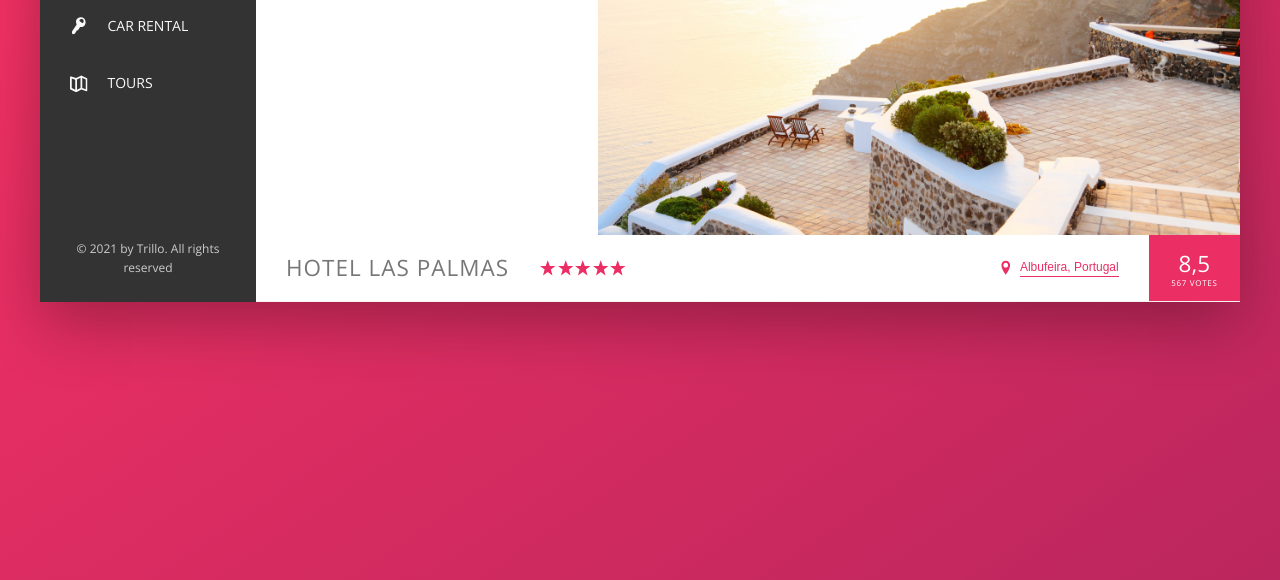
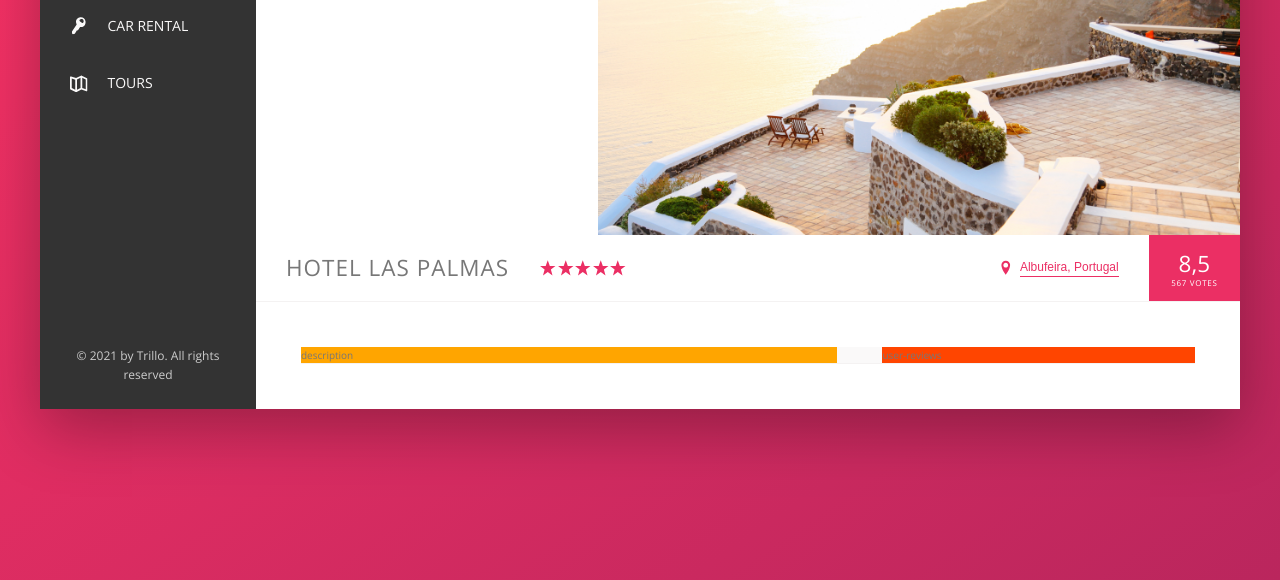
Before and after one commit to front-end-code/trillo, a website: page index.html in a window 1280 px wide. Shown: the part 300-880 px from the top of the page. Drawn offline with nearby package versions, Linux system fonts and the light colour scheme.

Commit message:
Start styling details section

```diff
--- a/index.html
+++ b/index.html
@@ -133,6 +133,15 @@
                             <section class="overview__rating-count">567 votes</section>
                         </section>
                    </section>
+
+                   <section class="detail">
+                       <section class="description">
+                           description
+                       </section>
+                       <section class="user-reviews">
+                           user-reviews
+                       </section>
+                   </section>
                </main>
            </section>
 
--- a/sass/_base.scss
+++ b/sass/_base.scss
@@ -31,6 +31,8 @@
     --color-white: #fff;
 
     --shadow-dark: 0 2rem 6rem rgba(0,0,0, .3);
+
+    --border-bottom: 1px solid var(--color-grey-light-2);
 }
 
 *,
--- a/sass/_components.scss
+++ b/sass/_components.scss
@@ -176,7 +176,7 @@
 .overview {
     display: flex;
     align-items: center;
-    border-bottom: 1px solid var(--color-grey-light-2);
+    border-bottom: var(--border-bottom);
 
     // HEADING
     &__heading {
--- a/sass/_layout.scss
+++ b/sass/_layout.scss
@@ -8,7 +8,7 @@
     font-size: 1.4rem;
     height: 7rem;
     background-color: var(--color-white);
-    border-bottom: 1px solid var(--color-grey-light-2);
+    border-bottom: var(--border-bottom);
     display: flex;
     justify-content: space-between;
     align-items: center;
@@ -27,3 +27,21 @@
     background-color: var(--color-white);
     flex: 1;
 }
+.detail {
+    display: flex;
+    margin: 4.5rem;
+    background-color: var(--color-grey-light-1);
+    border-bottom: var(--border-bottom);
+
+    .description {
+        background-color: orange;
+        flex-grow: 0;
+        flex-shrink: 0;
+        flex-basis: 60%;
+        margin-right: 4.5rem;
+    }
+    .user-reviews {
+        background-color: orangered;
+        flex: 1;
+    }
+}
```
Also changed, not shown: css/style.css.
